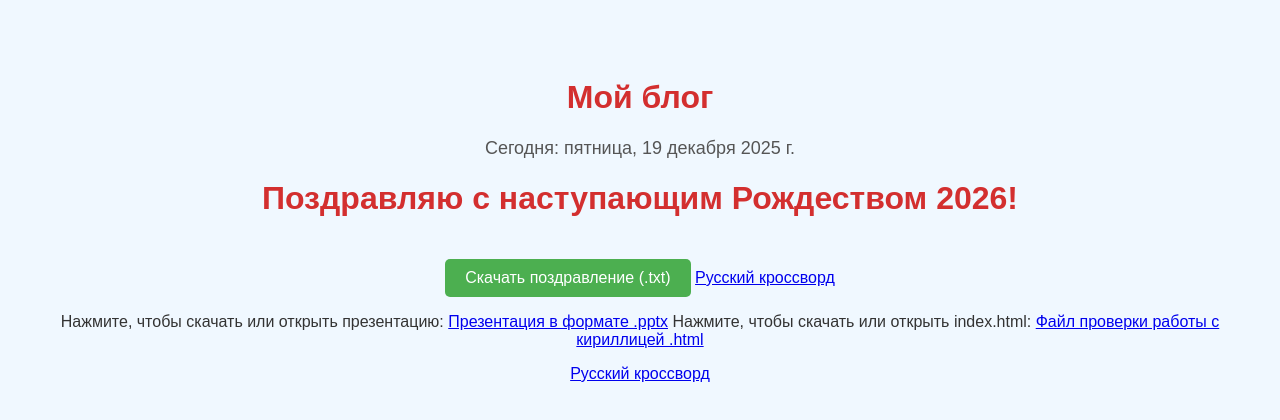
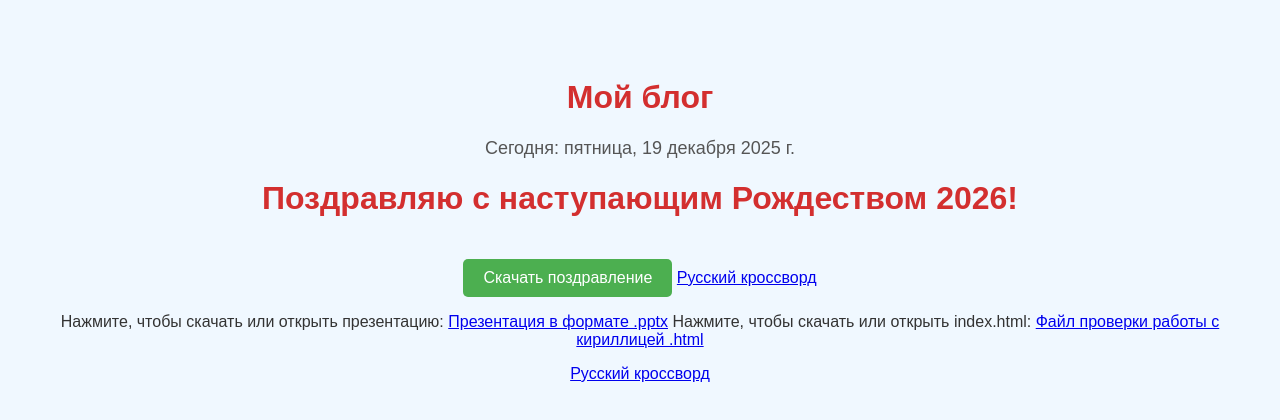
Before and after one commit to sophodoro/dem.github.io, a plain HTML site: page index.html in a window 1280 px wide. Drawn offline with Linux system fonts and the light colour scheme.

Commit message:
Update index.html

```diff
--- a/index.html
+++ b/index.html
@@ -76,8 +76,8 @@
 </head>
 <body>
   <h1>Поздравляю с наступающим Рождеством 2026!</h1>
-  <a href="christmas.odt" download="поздравление_рождество_2026.txt" class="download-btn">
-    Скачать поздравление (.txt)
+  <a href="christmas.odt" download="поздравление_рождество_2026.odt" class="download-btn">
+    Скачать поздравление
   </a>
 </body>
 </html>
```
